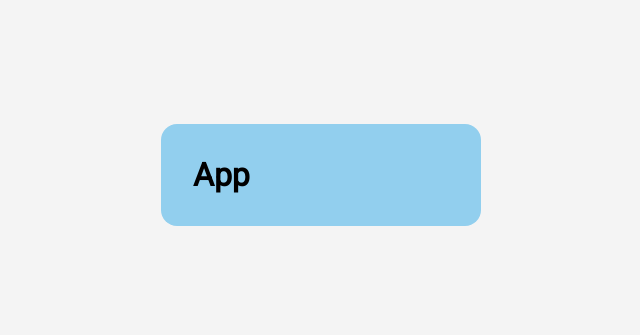
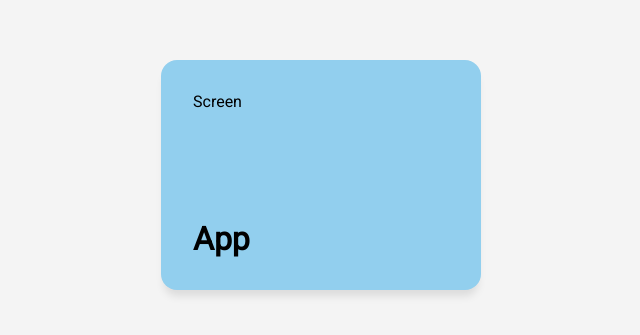
Before and after one commit to LaurentArcos/Calculator, a React (Create React App) app: page / in a window 1280 px wide. Shown: the part 257-592 px from the top of the page, without its empty margins (319-959 px from the left). Built offline with nearby package versions, Linux system fonts and the light colour scheme.

Commit message:
screen component created

```diff
--- a/src/App.js
+++ b/src/App.js
@@ -1,10 +1,12 @@
 import React from 'react'
+import Screen from './components/Screen'
 import Wrapper from './components/Wrapper'
 
 const App = () => {
   return (
     <div>
       <Wrapper>
+           <Screen/>
            <h1>App</h1>
       </Wrapper>
     </div>
--- /dev/null
+++ b/src/components/Screen.js
@@ -0,0 +1,9 @@
+import React from 'react'
+
+const Screen = () => {
+  return (
+    <div className='screen'>Screen</div>
+  )
+}
+
+export default Screen
--- a/src/index.scss
+++ b/src/index.scss
@@ -15,10 +15,16 @@ body {
   font-family: 'Roboto', sans-serif;
 }
 
+.screen {
+  height: 4rem;
+  margin-bottom: 4rem;
+}
+
 .wrapper {
   background: #92cfee;
   width: 20rem;
   padding: 2rem;
   margin-top: 4rem;
   border-radius: 1rem;
+  box-shadow: 0px 9px 9px -3px rgb(0,0,0,0.1);
 }
```
